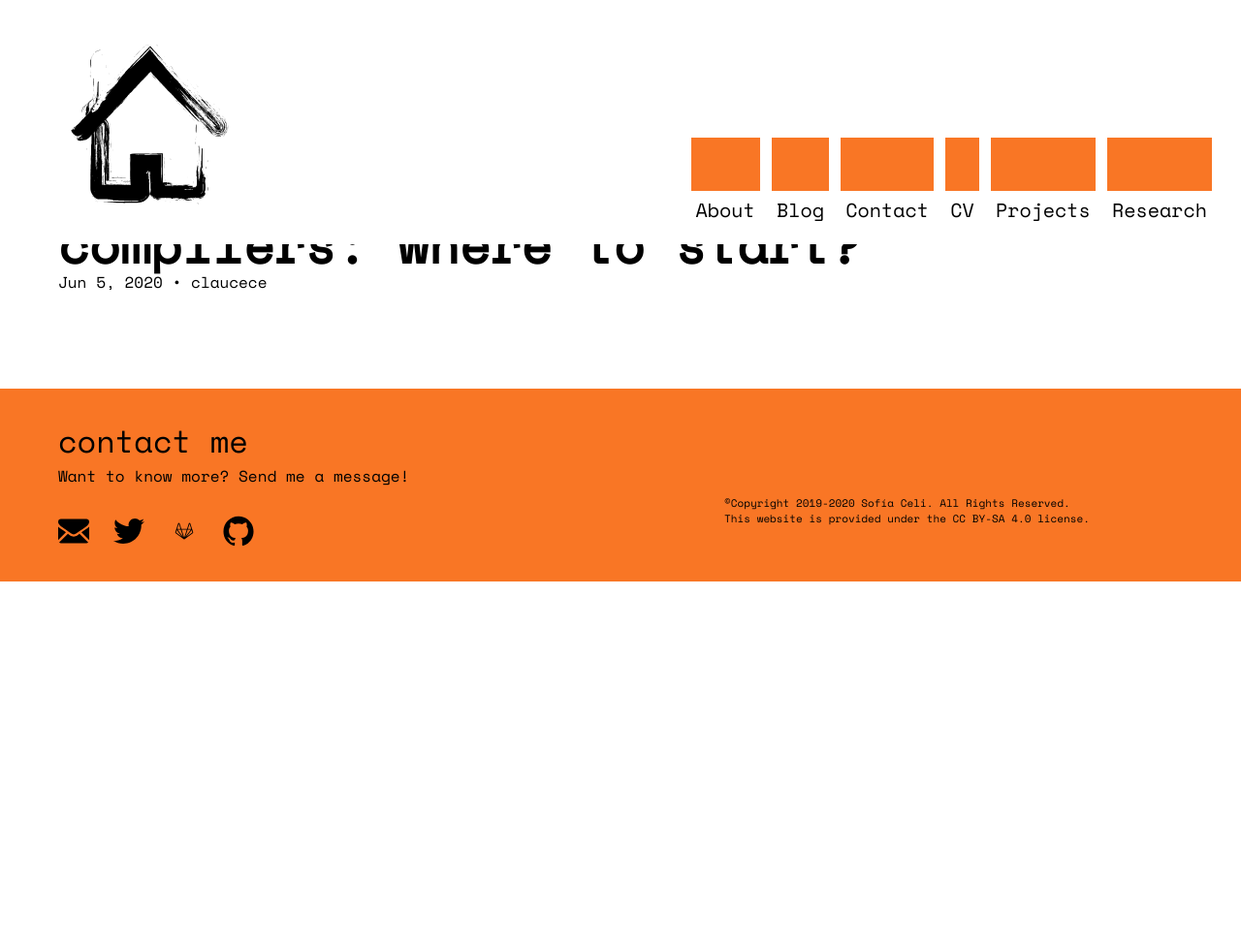
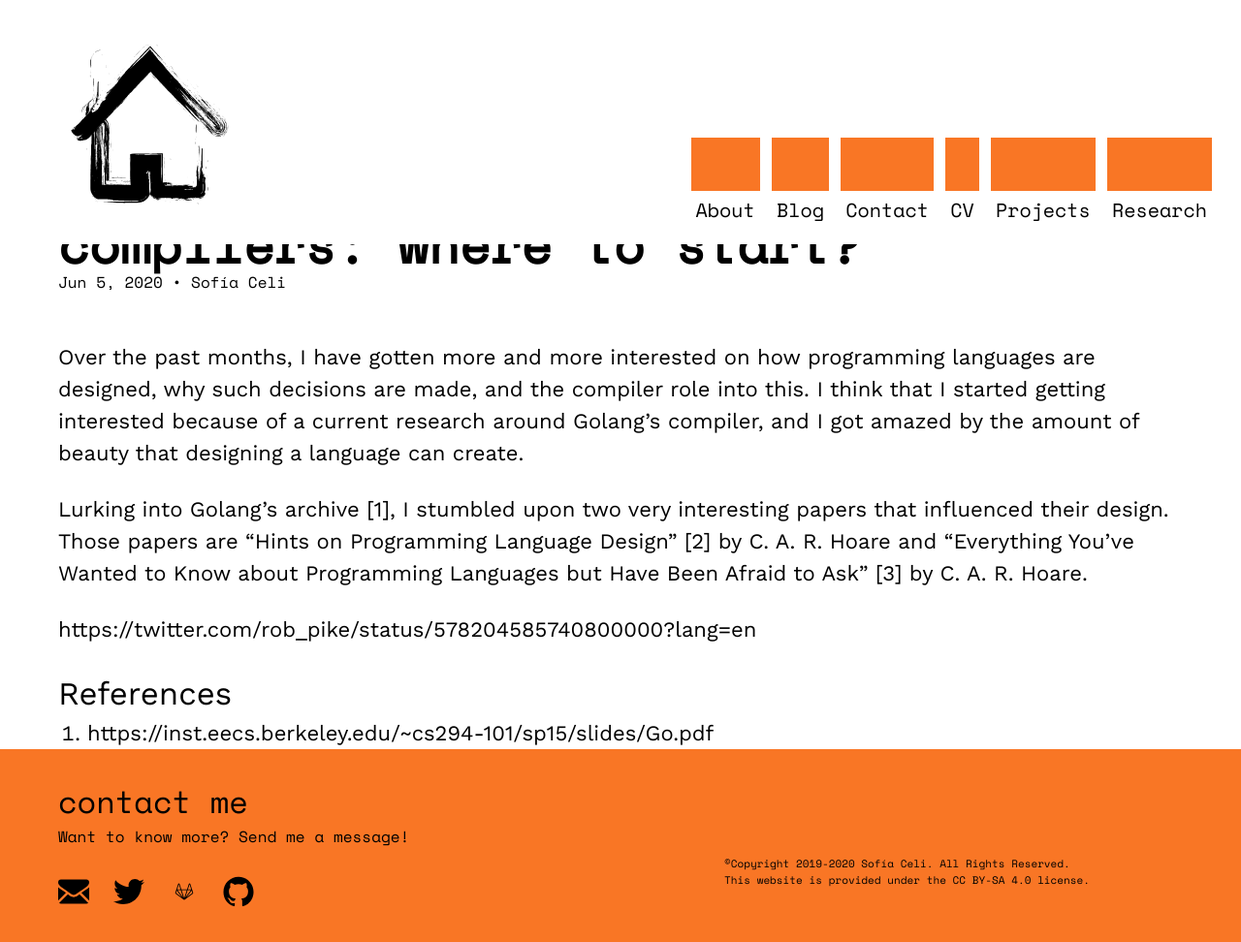
Before and after one commit to claucece/claucece.github.io, a Jekyll site: the page built from _posts/2020-06-05-programming-language-design-and-compilers.md, in a window 1280 px wide. Shown: the whole page at 97% size. Built offline with Jekyll 4.4.1, drawn with Linux system fonts in a browser that asks for light colours; before the commit the page ends 900 px from its top, so only the background shows below that.

Commit message:
Start some writing

```diff
--- a/_posts/2020-06-05-programming-language-design-and-compilers.md
+++ b/_posts/2020-06-05-programming-language-design-and-compilers.md
@@ -1,5 +1,23 @@
 ---
 layout: post
-author: claucece
+author: Sofía Celi
 title:  "Programming language design and compilers: where to start?"
 ---
+
+Over the past months, I have gotten more and more interested on how programming
+languages are designed, why such decisions are made, and the compiler role into
+this. I think that I started getting interested because of a current research
+around Golang's compiler, and I got amazed by the amount of beauty that
+designing a language can create.
+
+Lurking into Golang's archive [1], I stumbled upon two very interesting papers
+that influenced their design. Those papers are "Hints on Programming Language
+Design" [2] by C. A. R. Hoare and "Everything You've Wanted to Know about
+Programming Languages but Have Been Afraid to Ask" [3] by C. A. R. Hoare.
+
+
+https://twitter.com/rob_pike/status/578204585740800000?lang=en
+
+# References
+
+1. https://inst.eecs.berkeley.edu/~cs294-101/sp15/slides/Go.pdf
--- a/_sass/_layout.scss
+++ b/_sass/_layout.scss
@@ -379,5 +379,12 @@
  */
 
 .post-content {
-    margin-top: 8%;
+    margin-top: 4%;
+    margin-left: 30px;
+    margin-right: 30px;
+    font-family: $page-font-family;
+    font-size: 22px;
+    > p {
+      margin-bottom: 25px;
+    }
 }
```
